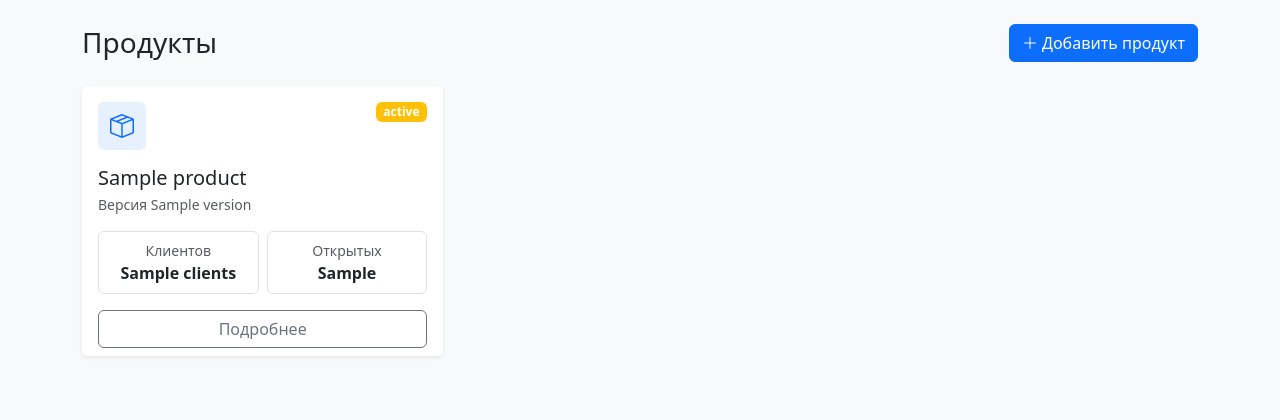
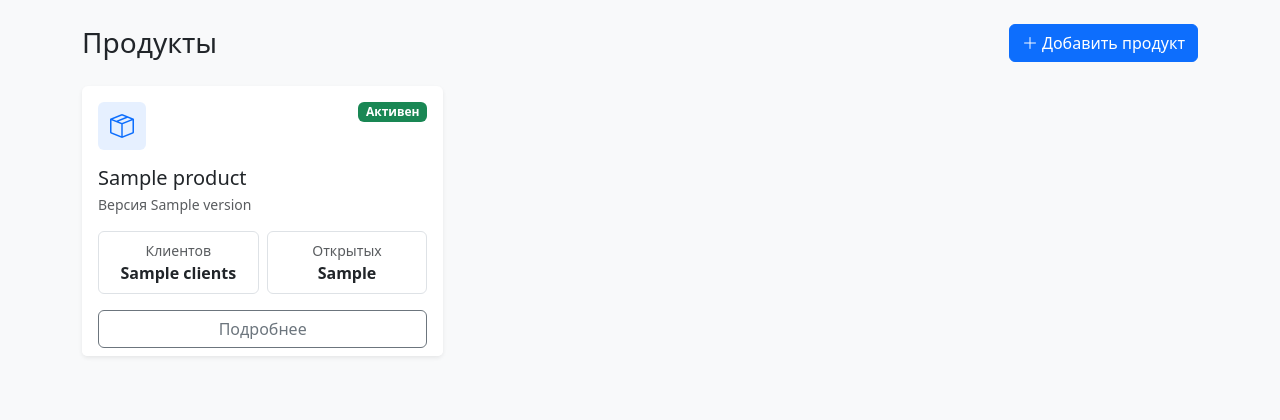
Before and after one commit to pihhta/service-desk, a Python web app: template app/web/templates/admin/products.html in a window 1280 px wide. Shown: the top 420 px of the page. Run offline with Jinja, Linux system fonts and the light colour scheme; the template is opened without the code that fills it: most values are stand-ins (such as "Sample title", 1, 10 or a date in 2020).

Commit message:
change code

```diff
--- a/app/web/templates/admin/products.html
+++ b/app/web/templates/admin/products.html
@@ -17,19 +17,18 @@
             <div class="card-body">
                 <div class="d-flex justify-content-between align-items-start mb-3">
                     <div class="d-inline-flex align-items-center justify-content-center rounded
-                                bg-primary bg-opacity-10 text-primary"
-                         style="width:48px;height:48px;">
+                                bg-primary bg-opacity-10 text-primary" style="width:48px;height:48px;">
                         <i class="bi bi-box-seam fs-4"></i>
                     </div>
-                    {% if p.status == 'Активен' %}
-                        <span class="badge bg-success">{{ p.status }}</span>
+                    {% if p.status == 'active' %}
+                    <span class="badge bg-success">Активен</span>
                     {% else %}
-                        <span class="badge bg-warning">{{ p.status }}</span>
+                    <span class="badge bg-warning">Бета</span>
                     {% endif %}
                 </div>
 
                 <h2 class="h5 mb-1">{{ p.name }}</h2>
-                <p class="text-muted small mb-3">Версия {{ p.version }}</p>
+                <p class="text-muted small mb-3">Версия {{ p.version or '—' }}</p>
 
                 <div class="row g-2 text-center">
                     <div class="col-6">
```
